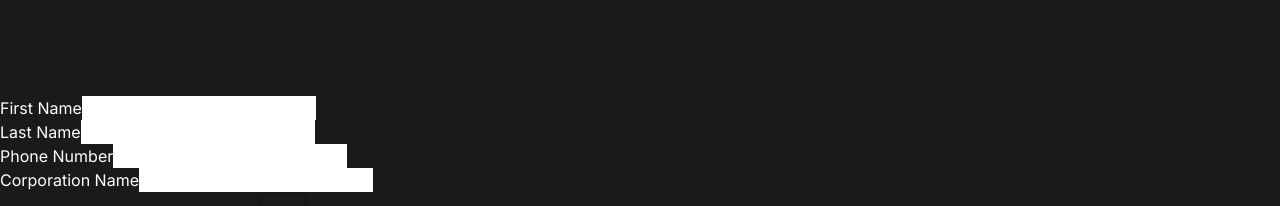
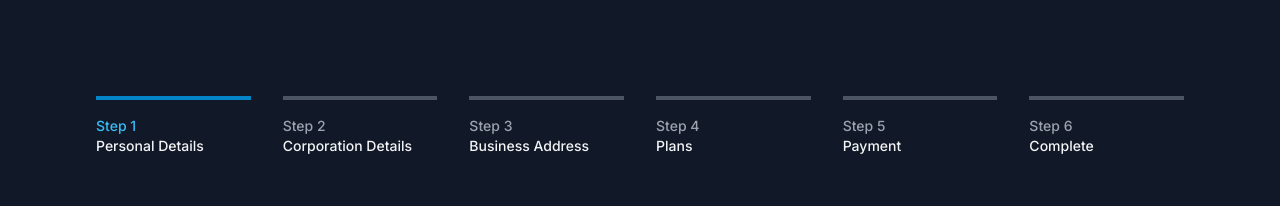
Before and after one commit to ksingh62/quick-incorp-app, a Next.js app: page /prototype/form in a window 1280 px wide. Shown: the top 206 px of the page. Built offline with nearby package versions, Linux system fonts and the light colour scheme; no server answers.

Commit message:
added navigation steps

```diff
--- a/src/components/Form/form.js
+++ b/src/components/Form/form.js
@@ -4,6 +4,16 @@ import InputLabel from "@mui/material/InputLabel";
 import MenuItem from "@mui/material/MenuItem";
 import FormControl from "@mui/material/FormControl";
 import Select from "@mui/material/Select";
+import { useState } from "react";
+
+const steps = [
+  { id: "Step 1", name: "Personal Details" },
+  { id: "Step 2", name: "Corporation Details" },
+  { id: "Step 3", name: "Business Address" },
+  { id: "Step 4", name: "Plans" },
+  { id: "Step 5", name: "Payment" },
+  { id: "Step 6", name: "Complete" },
+];
 
 export default function Form() {
   const {
@@ -18,7 +28,44 @@ export default function Form() {
 
   console.log(errors);
 
+  const [currentStep, setCurrentStep] = useState(0);
+
   return (
+    <section className="absolute inset-0 flex flex-col justify-between p-24 bg-gray-900 text-gray-100">
+      {/* steps */}
+      <nav aria-label="Progress">
+        <ol role="list" className="space-y-4 md:flex md:space-x-8 md:space-y-0">
+          {steps.map((step, index) => (
+            <li key={step.name} className="md:flex-1">
+              {currentStep > index ? (
+                <div className="group flex w-full flex-col border-l-4 border-sky-600 py-2 pl-4 transition-colors md:border-l-0 md:border-t-4 md:pb-0 md:pl-0 md:pt-4">
+                  <span className="text-sm font-medium text-sky-400 transition-colors">
+                    {step.id}
+                  </span>
+                  <span className="text-sm font-medium">{step.name}</span>
+                </div>
+              ) : currentStep === index ? (
+                <div
+                  className="flex w-full flex-col border-l-4 border-sky-600 py-2 pl-4 md:border-l-0 md:border-t-4 md:pb-0 md:pl-0 md:pt-4"
+                  aria-current="step"
+                >
+                  <span className="text-sm font-medium text-sky-400">
+                    {step.id}
+                  </span>
+                  <span className="text-sm font-medium">{step.name}</span>
+                </div>
+              ) : (
+                <div className="group flex w-full flex-col border-l-4 border-gray-600 py-2 pl-4 transition-colors md:border-l-0 md:border-t-4 md:pb-0 md:pl-0 md:pt-4">
+                  <span className="text-sm font-medium text-gray-400 transition-colors">
+                    {step.id}
+                  </span>
+                  <span className="text-sm font-medium">{step.name}</span>
+                </div>
+              )}
+            </li>
+          ))}
+        </ol>
+      </nav>
       <form onSubmit={handleSubmit(onSubmit)}>
         {/* Personal Details */}
         <div>
@@ -231,6 +278,7 @@ export default function Form() {
 
         <button type="submit">Submit</button>
       </form>
+    </section>
   );
 }
 
```
Lines whose indentation alone changed are shown as unchanged.
